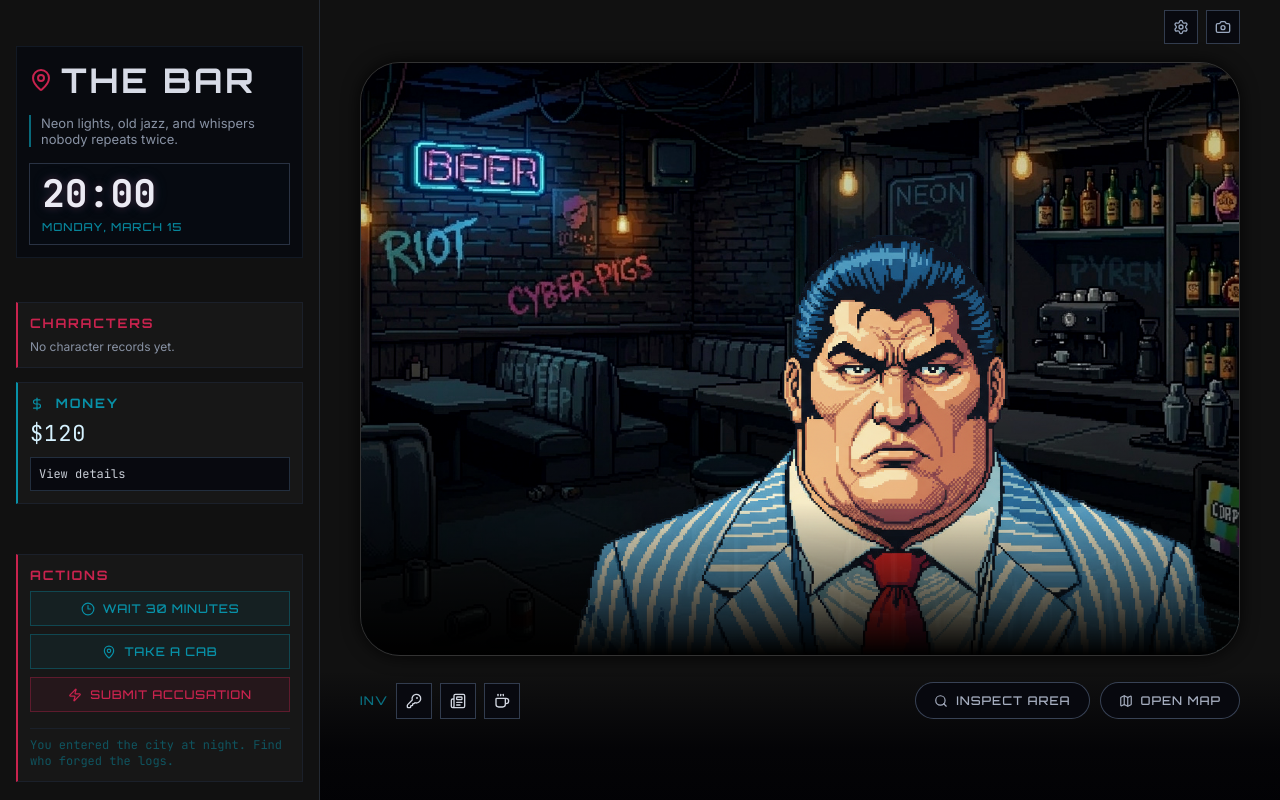
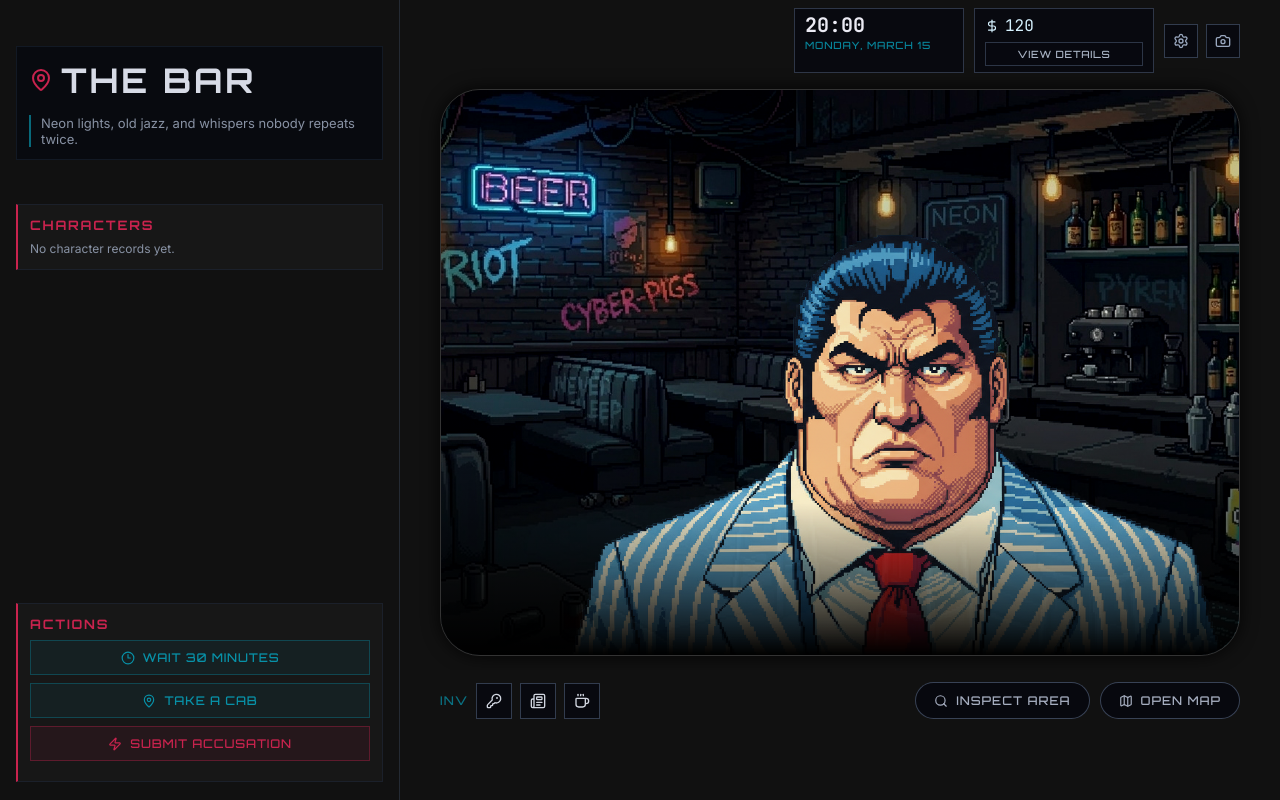
Before and after one commit to javasjavasjavas/game, a React (Vite) app: page / in a window 1280 px wide. Built offline with nearby package versions, Linux system fonts and the light colour scheme.

Commit message:
Move clock/date+money to topbar, widen sidebar, remove footer gradient/status text, and add apartment map connection

```diff
--- a/src/App.tsx
+++ b/src/App.tsx
@@ -73,16 +73,9 @@ export default function App() {
       <Sidebar
         roomName={game.room.name}
         roomDescription={game.room.description}
-        clock={game.formattedTime}
-        dateLabel="Monday, March 15"
-        money={game.game.money}
-        moneyExpenses={game.moneyExpenses}
-        moneyDetailsOpen={game.moneyDetailsOpen}
-        message={game.game.lastMessage}
         characters={game.characterMemories}
         expandedCharacter={game.expandedCharacterMemory}
         onToggleCharacter={game.toggleCharacterMemory}
-        onToggleMoneyDetails={game.toggleMoneyDetails}
         onWait={() => {
           setShowAccuseList(false);
           game.wait();
@@ -104,7 +97,14 @@ export default function App() {
       />
 
       <main className={rootClass} onContextMenu={handleContextMenu}>
-        <TopBar />
+        <TopBar
+          clock={game.formattedTime}
+          dateLabel="Monday, March 15"
+          money={game.game.money}
+          moneyDetailsOpen={game.moneyDetailsOpen}
+          moneyExpenses={game.moneyExpenses}
+          onToggleMoneyDetails={game.toggleMoneyDetails}
+        />
 
         <StageView
           emotion={game.game.characterEmotion}
--- a/src/components/Sidebar.tsx
+++ b/src/components/Sidebar.tsx
@@ -1,4 +1,4 @@
-import { Clock3, DollarSign, MapPin, Zap } from "lucide-react";
+import { Clock3, MapPin, Zap } from "lucide-react";
 import { NPCS } from "../game/data";
 import { motion } from "framer-motion";
 import type { CharacterMemory } from "../hooks/useGame";
@@ -6,16 +6,9 @@ import type { CharacterMemory } from "../hooks/useGame";
 interface Props {
   roomName: string;
   roomDescription: string;
-  clock: string;
-  dateLabel: string;
-  money: number;
-  moneyExpenses: string[];
-  moneyDetailsOpen: boolean;
-  message: string;
   characters: CharacterMemory[];
   expandedCharacter: CharacterMemory | null;
   onToggleCharacter: (npcId: string) => void;
-  onToggleMoneyDetails: () => void;
   onWait: () => void;
   onTakeCab: () => void;
   onSolveClick: () => void;
@@ -27,16 +20,9 @@ interface Props {
 export function Sidebar({
   roomName,
   roomDescription,
-  clock,
-  dateLabel,
-  money,
-  moneyExpenses,
-  moneyDetailsOpen,
-  message,
   characters,
   expandedCharacter,
   onToggleCharacter,
-  onToggleMoneyDetails,
   onWait,
   onTakeCab,
   onSolveClick,
@@ -52,10 +38,6 @@ export function Sidebar({
           <h1>{roomName.toUpperCase()}</h1>
         </div>
         <p className="sidebar-room-description">{roomDescription}</p>
-        <div className="sidebar-clock-frame">
-          <div className="sidebar-clock">{clock}</div>
-          <div className="sidebar-date">{dateLabel}</div>
-        </div>
       </div>
 
       <section className="panel">
@@ -98,19 +80,6 @@ export function Sidebar({
         </div>
       </section>
 
-      <section className="panel blue">
-        <h2><DollarSign size={14} className="inline-icon" /> Money</h2>
-        <p className="money-value">${money}</p>
-        <button className="choice-btn money-detail-btn" onClick={onToggleMoneyDetails}>
-          View details
-        </button>
-        {moneyDetailsOpen && (
-          <ul className="money-details">
-            {moneyExpenses.length === 0 ? <li>No expenses yet.</li> : moneyExpenses.map((expense, idx) => <li key={idx}>{expense}</li>)}
-          </ul>
-        )}
-      </section>
-
       <section className="panel" style={{ marginTop: "auto" }}>
         <h2>Actions</h2>
         <button className="action-btn" onClick={onWait}>
@@ -131,7 +100,6 @@ export function Sidebar({
             ))}
           </motion.div>
         )}
-        <div className="status">{message}</div>
       </section>
     </aside>
   );
--- a/src/components/TopBar.tsx
+++ b/src/components/TopBar.tsx
@@ -1,9 +1,39 @@
 import { Camera, Settings } from "lucide-react";
+import { DollarSign } from "lucide-react";
 
-export function TopBar() {
+interface Props {
+  clock: string;
+  dateLabel: string;
+  money: number;
+  moneyDetailsOpen: boolean;
+  moneyExpenses: string[];
+  onToggleMoneyDetails: () => void;
+}
+
+export function TopBar({ clock, dateLabel, money, moneyDetailsOpen, moneyExpenses, onToggleMoneyDetails }: Props) {
   return (
     <header className="topbar">
       <div className="topbar-spacer" />
+      <div className="topbar-meta">
+        <div className="topbar-clock-block">
+          <div className="topbar-clock">{clock}</div>
+          <div className="topbar-date">{dateLabel}</div>
+        </div>
+        <div className="topbar-money-block">
+          <div className="topbar-money-value">
+            <DollarSign size={14} />
+            <span>{money}</span>
+          </div>
+          <button className="topbar-money-btn" onClick={onToggleMoneyDetails}>
+            View details
+          </button>
+          {moneyDetailsOpen && (
+            <ul className="topbar-money-details">
+              {moneyExpenses.length === 0 ? <li>No expenses yet.</li> : moneyExpenses.map((expense, idx) => <li key={idx}>{expense}</li>)}
+            </ul>
+          )}
+        </div>
+      </div>
       <div className="topbar-icons">
         <button className="top-icon-btn" aria-label="Settings">
           <Settings size={16} />
--- a/src/game/data.ts
+++ b/src/game/data.ts
@@ -31,13 +31,13 @@ export const ROOMS: Record<RoomId, Room> = {
     id: "cab",
     name: "Cab",
     description: "Rain on the windshield, city lights stretched into blurred streaks.",
-    exits: ["bar"],
+    exits: ["bar", "apartment"],
   },
   apartment: {
     id: "apartment",
     name: "Apartment",
     description: "A narrow hallway, broken intercom, and sleepless windows.",
-    exits: ["bar", "alley"],
+    exits: ["bar", "cab", "alley"],
   },
   store: {
     id: "store",
--- a/src/styles/app.css
+++ b/src/styles/app.css
@@ -60,8 +60,8 @@ button {
 }
 
 .sidebar {
-  width: 320px;
-  min-width: 320px;
+  width: 400px;
+  min-width: 400px;
   height: 100%;
   margin-top: 0;
   background: #111;
@@ -108,31 +108,6 @@ button {
   font-size: 13px;
   border-left: 2px solid rgba(8, 145, 168, 0.7);
   padding-left: 10px;
-}
-
-.sidebar-clock {
-  font-family: "JetBrains Mono", monospace;
-  font-size: 38px;
-  line-height: 1;
-  font-weight: 700;
-  color: #ebeaf3;
-  text-shadow: 0 0 8px rgba(201, 35, 78, 0.3), 0 0 14px rgba(8, 145, 168, 0.25);
-}
-
-.sidebar-date {
-  margin-top: 8px;
-  text-transform: uppercase;
-  font-family: Orbitron, sans-serif;
-  letter-spacing: 0.09em;
-  color: rgba(8, 145, 168, 0.9);
-  font-size: 11px;
-}
-
-.sidebar-clock-frame {
-  margin-top: 16px;
-  border: 1px solid rgba(61, 73, 94, 0.65);
-  background: rgba(6, 10, 18, 0.72);
-  padding: 10px 12px;
 }
 
 .panel {
@@ -262,26 +237,6 @@ button {
   color: #ffce6e;
 }
 
-.money-value {
-  font-family: "JetBrains Mono", monospace;
-  color: #d6f2ff !important;
-  font-size: 22px !important;
-  letter-spacing: 0.04em;
-}
-
-.money-detail-btn {
-  margin-top: 8px;
-  width: 100%;
-}
-
-.money-details {
-  margin: 8px 0 0;
-  padding-left: 18px;
-  display: flex;
-  flex-direction: column;
-  gap: 5px;
-}
-
 .inline-icon {
   margin-right: 6px;
   vertical-align: text-bottom;
@@ -389,6 +344,76 @@ button {
 
 .topbar-spacer {
   margin-right: auto;
+}
+
+.topbar-meta {
+  display: flex;
+  align-items: stretch;
+  gap: 10px;
+}
+
+.topbar-clock-block {
+  border: 1px solid rgba(61, 73, 94, 0.72);
+  background: rgba(8, 9, 15, 0.95);
+  padding: 6px 10px;
+  min-width: 170px;
+}
+
+.topbar-clock {
+  font-family: "JetBrains Mono", monospace;
+  font-size: 20px;
+  line-height: 1;
+  font-weight: 700;
+  color: #ebeaf3;
+}
+
+.topbar-date {
+  margin-top: 4px;
+  text-transform: uppercase;
+  font-family: Orbitron, sans-serif;
+  letter-spacing: 0.08em;
+  color: rgba(8, 145, 168, 0.9);
+  font-size: 10px;
+}
+
+.topbar-money-block {
+  border: 1px solid rgba(61, 73, 94, 0.72);
+  background: rgba(8, 9, 15, 0.95);
+  padding: 6px 10px;
+  min-width: 180px;
+  position: relative;
+}
+
+.topbar-money-value {
+  display: flex;
+  align-items: center;
+  gap: 6px;
+  color: #d6f2ff;
+  font-family: "JetBrains Mono", monospace;
+  font-size: 16px;
+}
+
+.topbar-money-btn {
+  margin-top: 6px;
+  width: 100%;
+  border: 1px solid rgba(61, 73, 94, 0.7);
+  background: rgba(8, 9, 15, 0.95);
+  color: #a9b3c4;
+  font-family: Orbitron, sans-serif;
+  text-transform: uppercase;
+  letter-spacing: 0.07em;
+  font-size: 10px;
+  padding: 5px 6px;
+}
+
+.topbar-money-details {
+  margin: 8px 0 0;
+  padding-left: 16px;
+  display: flex;
+  flex-direction: column;
+  gap: 4px;
+  font-size: 11px;
+  color: #9aa6ba;
 }
 
 .topbar-icons {
@@ -562,7 +587,7 @@ button {
   z-index: 30;
   position: relative;
   padding: 12px var(--lane-side) 16px;
-  background: linear-gradient(to top, rgba(2, 2, 5, 0.98) 0%, rgba(2, 2, 5, 0.86) 40%, transparent 100%);
+  background: #111;
   min-height: 130px;
   overflow: visible;
 }
@@ -840,8 +865,8 @@ button {
     left: 0;
     top: 0;
     bottom: 0;
-    width: 300px;
-    min-width: 300px;
+    width: 380px;
+    min-width: 380px;
     height: 100%;
     margin-top: 0;
     padding-top: 54px;
```
